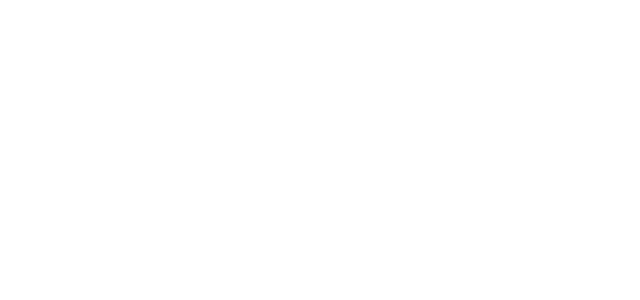
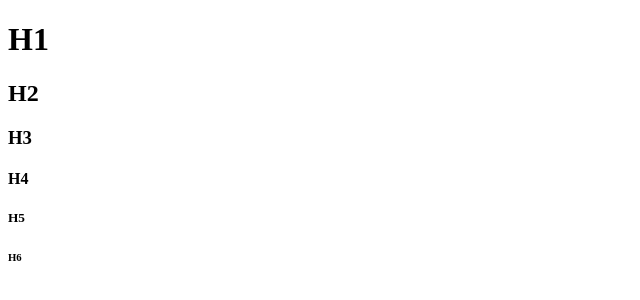
Before and after one commit to gisrusdi/test_git, a plain HTML site: page index.html in a window 1280 px wide. Shown: the whole page, without its empty margins (0-640 px from the left). Drawn offline with Linux system fonts and the light colour scheme.

Commit message:
init commit

```diff
--- a/index.html
+++ b/index.html
@@ -1,3 +1,27 @@
 <!DOCTYPE html>
+<head>
+    <title> test repository </title>
+</head>
 
+<body>
+    <header>
+        <h1>H1</h1>
+    </header>
+
+    <section>
+        <header>
+            <h2>H2</h2>
+        </header>
+
+        <h3>H3</h3>
+    <section>
+
+
+    </section>
+        <h4>H4</h4>
+        <h5>H5</h5>
+        <h6>H6</h6>
+    </section>
+
+</body>
 </html>
```
Also changed, not shown: 1 other file.
